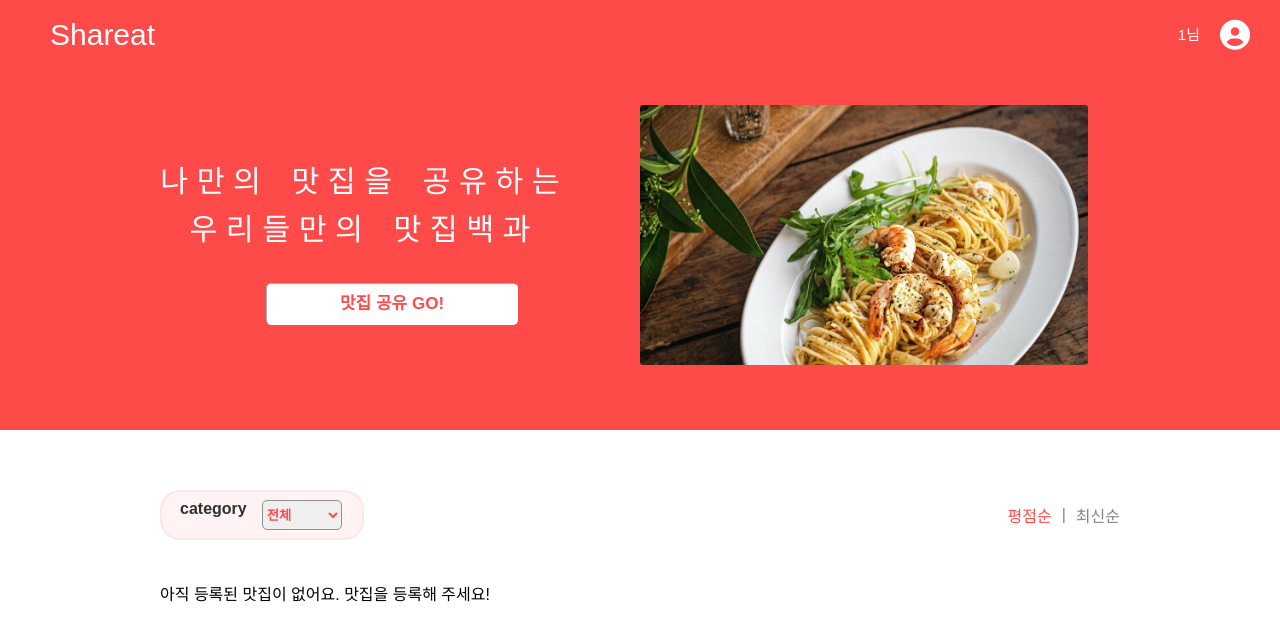
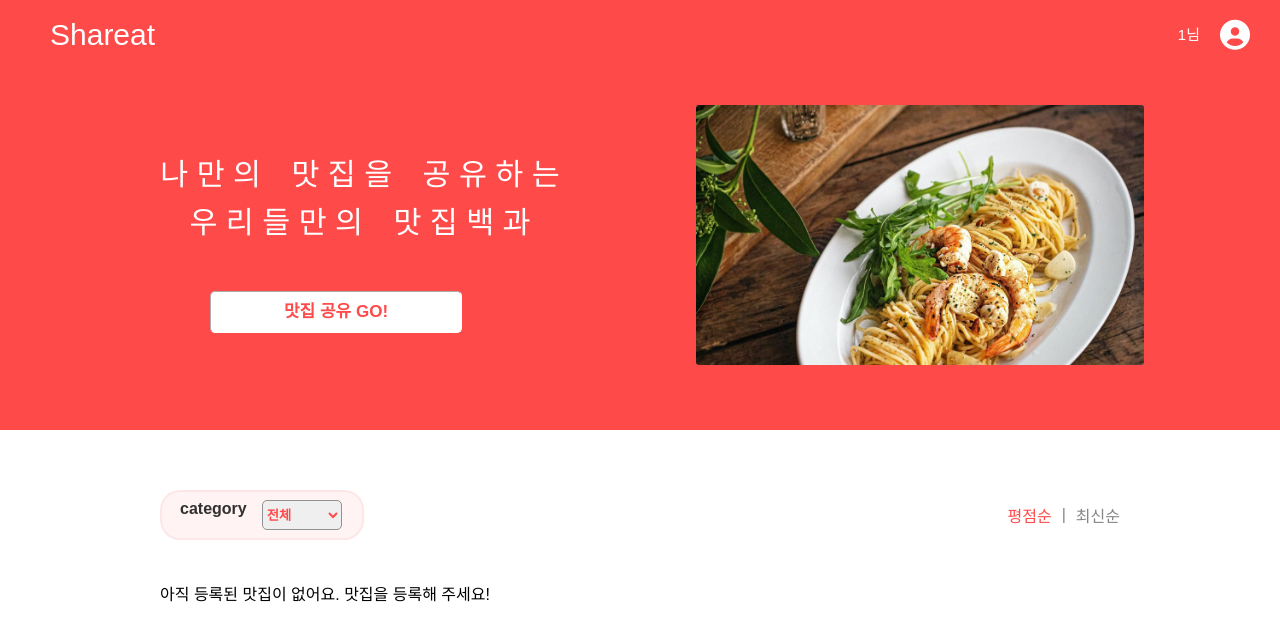
Before and after one commit to sohyu-na/shareat, a Flask app: page /shareat in a window 1280 px wide. Shown: the top 620 px of the page. Run offline with Flask 2, Linux system fonts and the light colour scheme; the visitor is signed in with stand-in values (Sample User, id 1); data that the repository does not hold is empty; some libraries are stand-ins or nearby versions.

Commit message:
no message

```diff
--- a/static/css/mainHome.css
+++ b/static/css/mainHome.css
@@ -59,7 +59,7 @@ a, a:visited{
 #popup_myMenu{
   display: none;
   position: absolute;
-  width: 130px;
+  width: 140px;
   padding: 8px;
   left: -200%;
   top:90%;
@@ -75,7 +75,7 @@ a, a:visited{
 #popup_myMenu:after {
   position: absolute;
   bottom: 100%;
-  left: 78%;
+  left: 73%;
   width: 0;
   height: 0;
   border: solid transparent;
@@ -125,6 +125,7 @@ header{
   display: flex;
   flex-wrap: wrap;
   align-items: center;
+  justify-content: center;
   margin-left: 80px;
   margin-right: 80px;
   margin-top: 20px;
@@ -137,7 +138,7 @@ header{
 }
 
 #header-right-side{
-  margin-right: auto;
+  margin : auto;
   width: 40%;
 }
 
@@ -170,9 +171,8 @@ header{
   justify-content: center; */
   width: 100%;
   height: auto;
-  margin-top: 30px;
-  margin-left: 10%;
-  margin-right: 70%;
+  padding-top: 30px;
+  margin : auto;
   position: relative;
 }
 
--- a/static/css/registerRestaurantInfo.css
+++ b/static/css/registerRestaurantInfo.css
@@ -14,7 +14,7 @@ h4 {
 }
 
 .tabel_registerRestaurantInfo {
-    width: 55%;
+    width: 60%;
     border-collapse: separate;
     border-spacing: 25px 25px;
     margin-left: auto;;
@@ -22,7 +22,7 @@ h4 {
 }
 
 .td1 {
-    width: 150px;
+    width: 140px;
 }
 
 .text-area {
```
